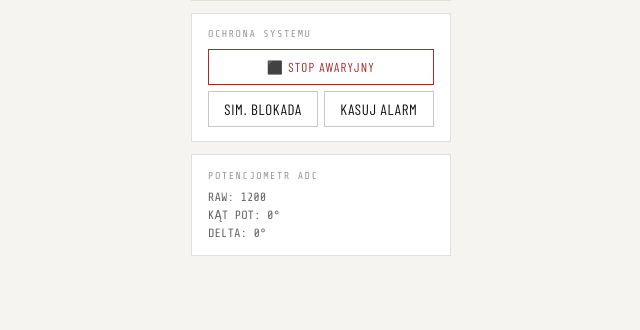
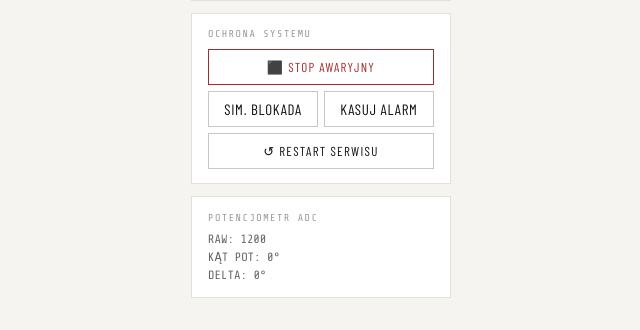
Before and after one commit to soswi/MENG-PW-S1-BEKO-RASPBERRY, a Flask app: page / in a window 1280 px wide. Shown: the part 664-994 px from the top of the page, without its empty margins (575-1215 px from the left). Before the commit the page ends 920 px from the top, so only its background shows below. Run offline with Flask 3, Linux system fonts and the light colour scheme; data that the repository does not hold is empty; parts of the project's set-up code (start-up, migrations or seed data) failed here and were passed over; some web fonts are replaced.

Commit message:
Add web-triggered service restart via systemd
- POST /api/restart schedules systemctl restart beko-web 1 s after
  responding so the HTTP response reaches the browser before the process
  exits
- Browser shows "RESTARTUJĘ..." and polls /api/status every second until
  the server comes back up, then resets lastEventId and restores UI
- beko-web.service: systemd unit file to run Flask under centrala user
- sudoers-beko-web: passwordless allow for systemctl restart/start/stop

https://claude.ai/code/session_01TAkTWwGj25STGFMhpc2qgS

```diff
--- a/backend/app.py
+++ b/backend/app.py
@@ -15,12 +15,14 @@ Endpoints:
     POST /api/stop               → emergency LOCK
     POST /api/unlock             → send UNLOCK and wait for TELEM/ALARM
     POST /api/alarm/clear        → alias for /api/unlock
+    POST /api/restart            → restart the beko-web systemd service
 """
 
 import os
 import sys
 import logging
 import signal
+import subprocess
 import collections
 import threading
 
@@ -175,6 +177,26 @@ def post_stop():
     return jsonify(result), (200 if result["ok"] else 500)
 
 
+@app.route("/api/restart", methods=["POST"])
+def post_restart():
+    """
+    Restart the beko-web systemd service.
+    Responds immediately; actual restart happens 1 s later so the response
+    has time to reach the browser before the process dies.
+    Requires: sudo systemctl restart beko-web  (passwordless via /etc/sudoers.d/beko-web)
+    """
+    logger.info("Restart requested via web UI")
+    _evt("warn", "RESTART → serwis zostanie uruchomiony ponownie…")
+
+    def _do_restart():
+        import time
+        time.sleep(1)
+        subprocess.Popen(["sudo", "systemctl", "restart", "beko-web"])
+
+    threading.Thread(target=_do_restart, daemon=True).start()
+    return jsonify({"ok": True})
+
+
 @app.route("/api/unlock", methods=["POST"])
 @app.route("/api/alarm/clear", methods=["POST"])
 def post_unlock():
--- a/backend/templates/index.html
+++ b/backend/templates/index.html
@@ -359,6 +359,7 @@
           <button class="btn btn-wide btn-danger" onclick="eStop()">⬛ STOP AWARYJNY</button>
           <button class="btn" onclick="testBlock()">SIM. BLOKADA</button>
           <button class="btn" onclick="clearAlarm()">KASUJ ALARM</button>
+          <button class="btn btn-wide" id="restartBtn" onclick="restartBackend()" style="letter-spacing:0.1em;font-size:13px;">↺ RESTART SERWISU</button>
         </div>
       </div>
 
@@ -643,6 +644,38 @@
       document.getElementById('statusText').textContent = text;
     }
 
+    let _restartPollTimer = null;
+
+    function restartBackend() {
+      if (!confirm('Restart serwisu beko-web?\nSerwis zostanie ponownie uruchomiony (~5s przerwy.')) return;
+      const btn = document.getElementById('restartBtn');
+      btn.disabled = true;
+      btn.textContent = '↺ RESTARTUJĘ...';
+      setStatus('warn', 'RESTART — czekam na wznowienie...');
+      addLog('RESTART → serwis wyłącza się…', 'warn');
+
+      fetch('/api/restart', { method: 'POST' })
+        .catch(() => {})  // server may die before response arrives — that's fine
+        .finally(() => {
+          // Start polling every 1 s until the server responds to /api/status
+          if (_restartPollTimer) clearInterval(_restartPollTimer);
+          _restartPollTimer = setInterval(() => {
+            fetch('/api/status?after=0')
+              .then(r => r.json())
+              .then(() => {
+                clearInterval(_restartPollTimer);
+                _restartPollTimer = null;
+                lastEventId = 0;  // reset so we pick up fresh events from the new process
+                btn.disabled = false;
+                btn.textContent = '↺ RESTART SERWISU';
+                setStatus('ok', 'ŁĄCZE AKTYWNE / FSK 868 MHz');
+                addLog('RESTART OK — serwis wznowiony', 'ok');
+              })
+              .catch(() => {});  // still down — keep polling
+          }, 1000);
+        });
+    }
+
     let logLines = [];
     function addLog(msg, type) {
       const now = new Date();
```
Also changed, not shown: 2 other files.
